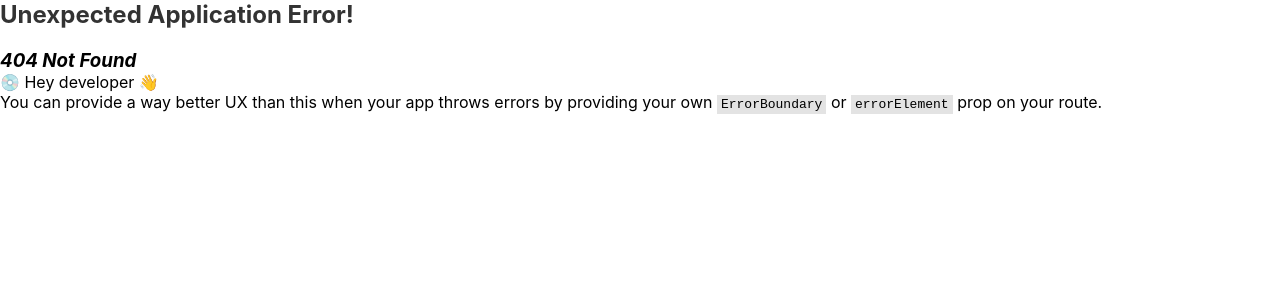
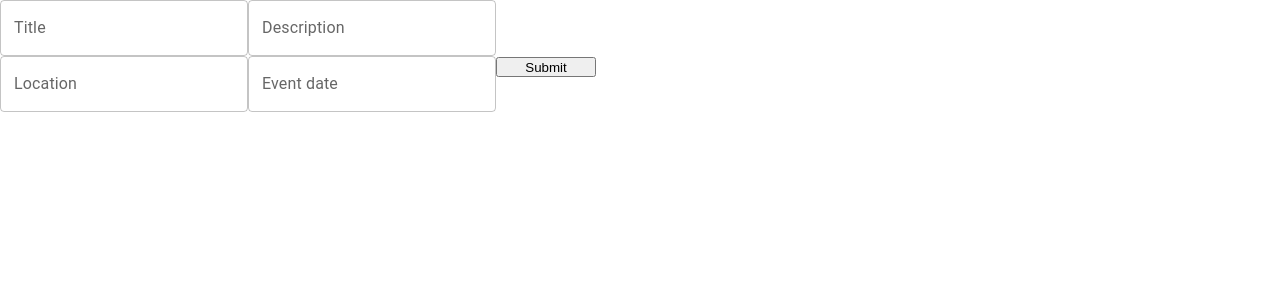
Before and after one commit to jusvel/urrs-fe, a React (Vite) app: page /create-event in a window 1280 px wide. Before the commit this address had no page. Shown: the top 300 px of the page. Built offline with nearby package versions, Linux system fonts and the light colour scheme; sample sign-in values are in the browser's storage.

Commit message:
add create event page

```diff
--- a/src/api/eventsApi.ts
+++ b/src/api/eventsApi.ts
@@ -1,4 +1,4 @@
-import { request } from '../helpers/axiosHelper.ts';
+import {request} from '../helpers/axiosHelper.ts';
 
 export const getAllEvents = async () => {
   try {
@@ -8,6 +8,19 @@ export const getAllEvents = async () => {
     return error.response?.data?.message || 'An error occurred';
   }
 };
+
+export const createEvent = async (title, description, location, eventDate) => {
+  try{
+    return request("POST", "/events", {
+      "title": title,
+      "description": description,
+      "location": location,
+      "eventDate": eventDate
+    });
+  } catch (error) {
+    return error.response?.data?.message || 'An error occurred';
+  }
+}
 
 export const getRegisteredEvents = async () => {
   try {
--- a/src/components/navbar/Navbar.tsx
+++ b/src/components/navbar/Navbar.tsx
@@ -1,19 +1,35 @@
 import "./Navbar.css"
+import { useNavigate } from 'react-router-dom';
+import {getAuthToken, setAuthToken} from '../../helpers/axiosHelper.ts';
+
 
 export default function Navbar () {
+  const navigate = useNavigate();
 
+  const logout = () => {
+    setAuthToken(null);
+    navigate('/login')
+  }
 
   return (
     <div className="navbar">
       <button>
         Mano renginiai
       </button>
+      <button onClick={()=> navigate('/create-event')}>
+        Sukurti Rengini
+      </button>
       <p>
         URRS
       </p>
-      <button>
-        Prisijungti
-      </button>
+      {getAuthToken() ?
+      <button onClick={logout}>
+        Atsijungti
+      </button> :
+        <button>
+          Prisijungti
+        </button>
+      }
     </div>
   )
 }
--- a/src/components/universityEvent/UniversityEvent.tsx
+++ b/src/components/universityEvent/UniversityEvent.tsx
@@ -5,7 +5,9 @@ export default function UniversityEvent({ universityEvent }) {
   const eventDate = new Date(universityEvent.eventDate);
   const day = eventDate.getDate()
   const month = eventDate.toLocaleString('default', {month: 'long'})
-  const time = eventDate.getHours() + ":" + eventDate.getMinutes()
+  let minutes = eventDate.getMinutes().toLocaleString();
+  if(minutes < 10) minutes = `0${minutes}`
+  const time = eventDate.getHours() + ":" + minutes
 
   return <div className="event-card">
     <div className="event-photo">
--- /dev/null
+++ b/src/containers/createEvent/CreateEvent.css
@@ -0,0 +1,7 @@
+.event-form{
+  width: 50%;
+}
+.submit-button{
+  width: 100px;
+  height: 20px;
+}
--- /dev/null
+++ b/src/containers/createEvent/CreateEvent.tsx
@@ -0,0 +1,50 @@
+import './CreateEvent.css'
+import {useState} from 'react';
+import {TextField} from '@mui/material';
+import {createEvent} from '../../api/eventsApi.ts';
+export default function CreateEvent () {
+  const [title, setTitle] = useState("");
+  const [description, setDesription] = useState("")
+  const [location, setLocation] = useState("")
+  const [eventDate, setEventDate] = useState("")
+
+  const sendCreateEventRequest = () => {
+    createEvent(title, description, location, eventDate)
+  }
+
+  return <div className={"event-form"}>
+    <TextField
+      id="outlined-controlled"
+      label="Title"
+      value={title}
+      onChange={(event) => {
+        setTitle(event.target.value);
+      }}
+    />
+    <TextField
+      id="outlined-controlled"
+      label="Description"
+      value={description}
+      onChange={(event) => {
+        setDesription(event.target.value);
+      }}
+    />
+    <TextField
+      id="outlined-controlled"
+      label="Location"
+      value={location}
+      onChange={(event) => {
+        setLocation(event.target.value);
+      }}
+    />
+    <TextField
+      id="outlined-controlled"
+      label="Event date"
+      value={eventDate}
+      onChange={(event) => {
+        setEventDate(event.target.value);
+      }}
+    />
+    <button className={"submit-button"} onClick={sendCreateEventRequest}>Submit</button>
+  </div>
+}
--- a/src/helpers/Router.tsx
+++ b/src/helpers/Router.tsx
@@ -5,6 +5,7 @@ import { isAuthenticated } from './axiosHelper.ts';
 import { createBrowserRouter } from 'react-router-dom';
 import ProtectedRoute from './ProtectedRoute.tsx';
 import HomePage from '../containers/homePage/HomePage.tsx';
+import CreateEvent from '../containers/createEvent/CreateEvent.tsx';
 
 export const router = createBrowserRouter(
   [
@@ -19,6 +20,10 @@ export const router = createBrowserRouter(
         {
           path: '/',
           element: <HomePage/>
+        },
+        {
+          path: '/create-event',
+          element: <CreateEvent/>
         }
       ]
     }
```
